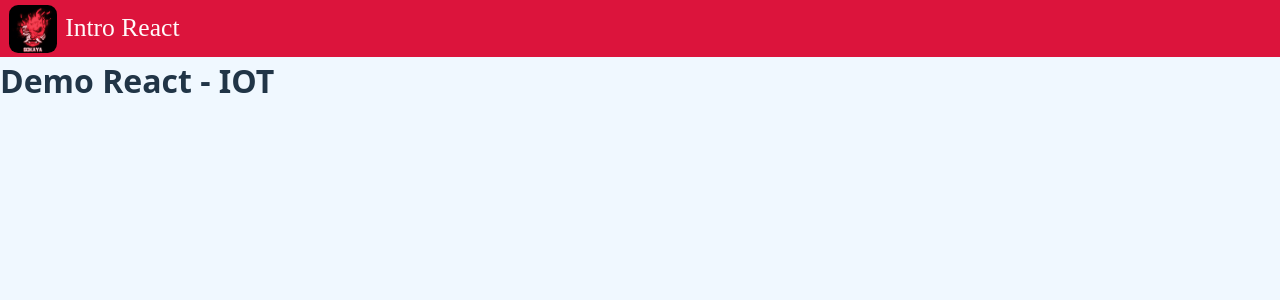
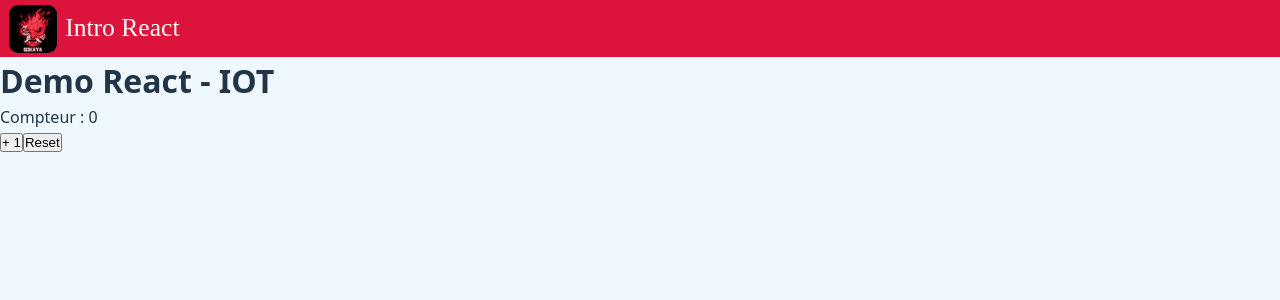
Before and after one commit to haerphi/TF_2025_IOT__Intro_React, a React (Vite) app: page / in a window 1280 px wide. Shown: the top 300 px of the page. Built offline with nearby package versions, Linux system fonts and the light colour scheme.

Commit message:
Le state 🦄

```diff
--- a/src/App.tsx
+++ b/src/App.tsx
@@ -1,4 +1,5 @@
 import './App.css'
+import Counter from './components/counter/counter'
 import Header from './components/header/header'
 
 function App() {
@@ -8,7 +9,7 @@
       <Header />
       <main>
         <h1>Demo React - IOT</h1>
-
+        <Counter />
 
       </main>
     </>
--- /dev/null
+++ b/src/components/counter/counter.tsx
@@ -0,0 +1,24 @@
+import { useState } from "react"
+
+const DEFAULT_COUNT = 0;
+
+export default function Counter() {
+
+    const [count, setCount] = useState<number>(DEFAULT_COUNT);
+
+    const handleIncr = () => {
+        setCount(count => count + 1);
+    };
+
+    const handleReset = () => {
+        setCount(DEFAULT_COUNT);
+    };
+
+    return (
+        <div>
+            <p>Compteur : {count}</p>
+            <button onClick={handleIncr}>+ 1</button>
+            <button onClick={handleReset}>Reset</button>
+        </div>
+    );
+}
```
